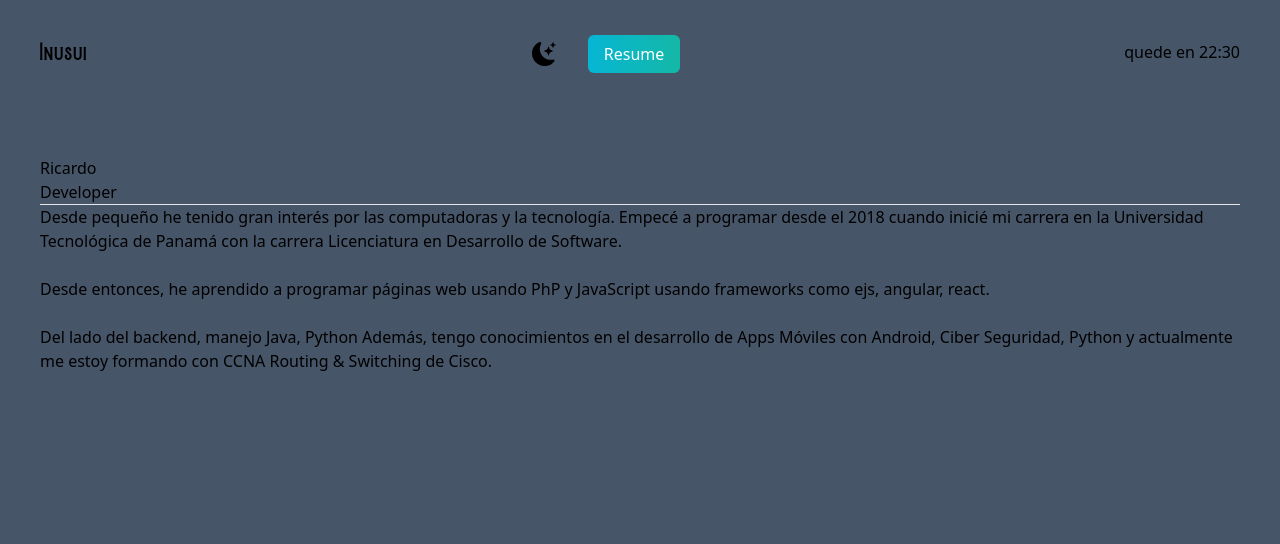
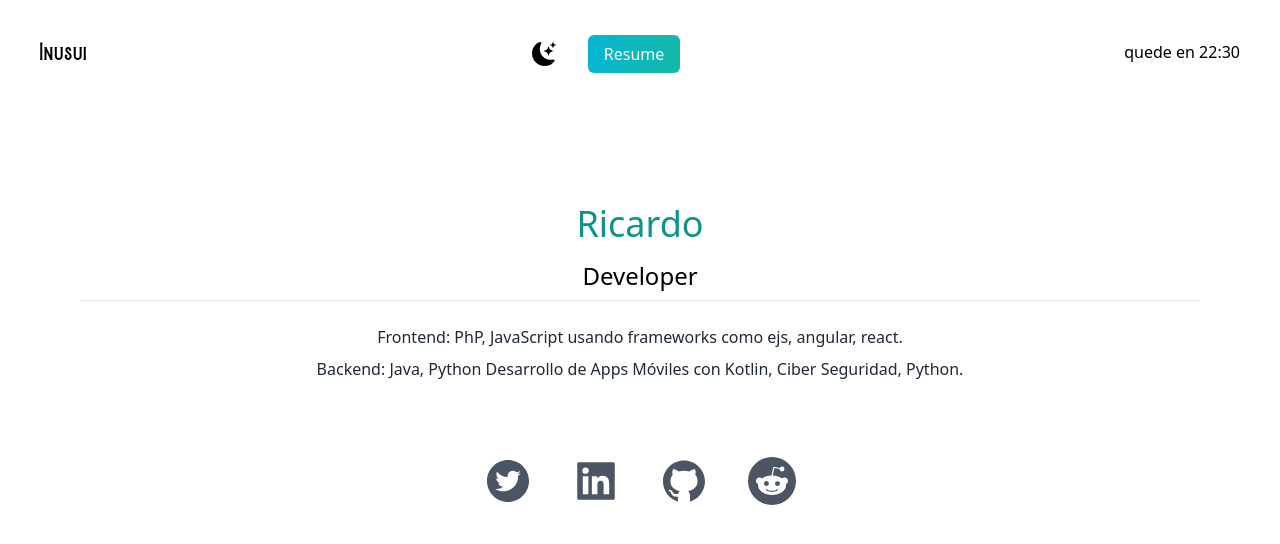
Before and after one commit to inusui/PersonalWebPage_v2, a Next.js app in the folder react-portfolio/: page / in a window 1280 px wide. Shown: the top 544 px of the page. Built offline with nearby package versions, Linux system fonts and the light colour scheme.

Commit message:
Ajustes de texto e iconos de mis redes2

```diff
--- a/react-portfolio/pages/index.tsx
+++ b/react-portfolio/pages/index.tsx
@@ -1,6 +1,7 @@
-import Head from 'next/head'
-import { Roboto_Mono } from '@next/font/google'
-import { BsFillMoonStarsFill } from 'react-icons/bs'
+import Head from 'next/head';
+import { Roboto_Mono } from '@next/font/google';
+import { BsFillMoonStarsFill, BsReddit } from 'react-icons/bs';
+import {AiFillTwitterCircle, AiFillLinkedin, AiFillGithub} from 'react-icons/ai';
 
 const inter = Roboto_Mono({ subsets: ['latin'] })
 
@@ -13,7 +14,7 @@ export default function Home() {
         <meta name="viewport" content="width=device-width, initial-scale=1" />
         <link rel="icon" href="/favicon.ico" />
       </Head>
-      <main className='bg-slate-600 px-10'>
+      <main className='bg-white-600 px-10'>
         <section className='min-h-screen' >
           <nav className='py-10 mb-12 flex justify-between'>
             <h1 className='text-xl font-Burtons ' >Inusui</h1>
@@ -26,17 +27,23 @@ export default function Home() {
             </ul>
             quede en 22:30
           </nav>
-          <div>
-            <h2>Ricardo</h2>
-            <h3>Developer</h3>
+          <div className="text-center p-10">
+            <h2 className="text-4xl py-2 text-teal-600 font-medium" >Ricardo</h2>
+            <h3 className="text-2xl py-2">Developer</h3>
             <hr />
-            <p>
-              Desde pequeño he tenido gran interés por las computadoras y la tecnología. Empecé a programar desde el 2018 cuando inicié mi carrera en la Universidad Tecnológica de Panamá con la carrera Licenciatura en Desarrollo de Software.<br />
-              <br /> Desde entonces, he aprendido a programar páginas web usando PhP y JavaScript usando frameworks como ejs, angular, react. <br />
-              <br />Del lado del backend, manejo Java, Python
-              Además, tengo conocimientos en el desarrollo de Apps Móviles con Android, Ciber Seguridad, Python y actualmente me estoy formando con CCNA Routing & Switching de Cisco.
+            <p className="text-md py-5 leading-8 text-gray-800">
+              Frontend: PhP, JavaScript usando frameworks como ejs, angular, react. <br />
+              Backend: Java, Python
+              Desarrollo de Apps Móviles con Kotlin, Ciber Seguridad, Python.
             </p>
           </div>
+            <div className="text-5xl flex justify-center gap-10 py-3 text-gray-600">
+                <AiFillTwitterCircle/>
+                <AiFillLinkedin/>
+                <AiFillGithub/>
+                <BsReddit/>
+            </div>
+            <div></div>
         </section>
       </main>
 
--- a/react-portfolio/styles/globals.css
+++ b/react-portfolio/styles/globals.css
@@ -2,6 +2,7 @@
 @tailwind components;
 @tailwind utilities;
 
+/*
 :root {
   --max-width: 1100px;
   --border-radius: 12px;
@@ -99,7 +100,7 @@ a {
   color: inherit;
   text-decoration: none;
 }
-
+*/
 
 @font-face {
   font-family: "burtons";
```
